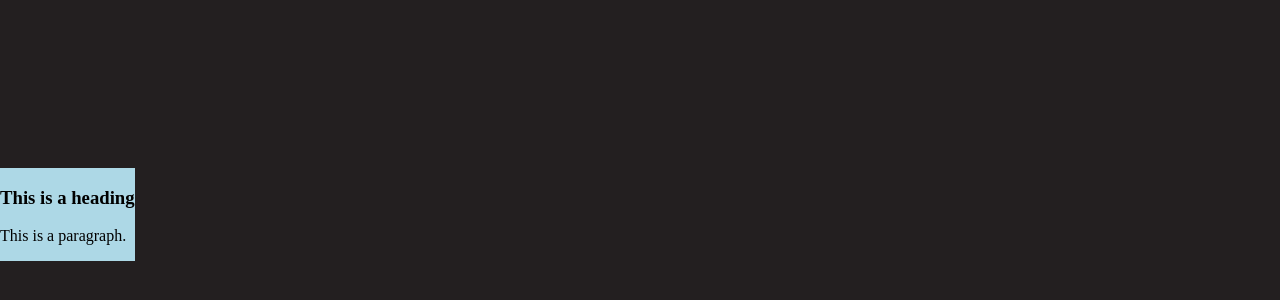
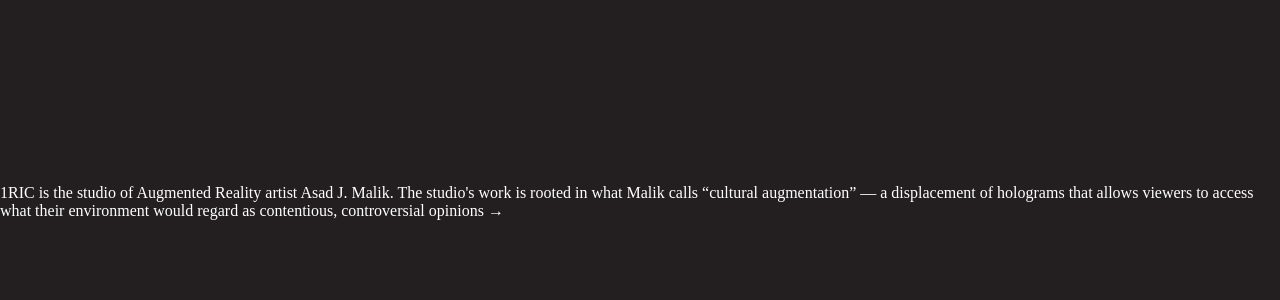
Before and after one commit to 1RIC/1RICWeb, a plain HTML site: page index.html in a window 1280 px wide. Shown: the part 32-332 px from the top of the page. Drawn offline with Linux system fonts and the light colour scheme; no server answers.

Commit message:
Transparent Background

```diff
--- a/index.html
+++ b/index.html
@@ -101,9 +101,10 @@
   </head>
 
   <body>
-  	<div class="top" style="background-color:lightblue">
-  <h3>This is a heading</h3>
-  <p>This is a paragraph.</p>
+  	<div class="top" style="background-color:transparent;color: white;l">
+  <p>1RIC is the studio of Augmented Reality artist Asad J. Malik. The studio's work is rooted in what Malik calls “cultural augmentation”
+
+— a displacement of holograms that allows viewers to access what their environment would regard as contentious, controversial opinions →</p>
 </div>
     <div id="gameContainer"></div>
     <div id="loader">
```
